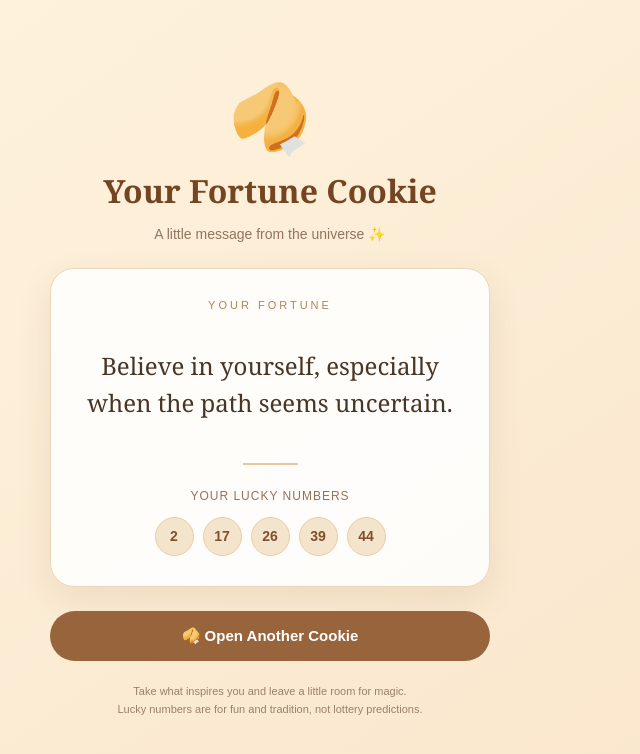
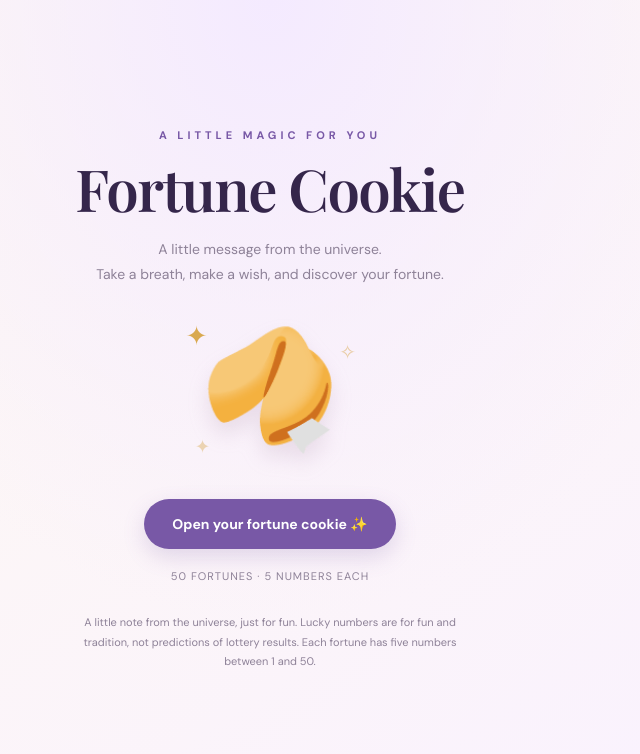
Before and after one commit to christinaaaaaaaaaa123/fortune-cookie, a plain HTML site: page index.html in a window 1280 px wide. Shown: the whole page, without its empty margins (370-1010 px from the left). Drawn offline with nearby package versions, Linux system fonts and the light colour scheme.

Commit message:
Update index.html

```diff
--- a/index.html
+++ b/index.html
@@ -4,10 +4,19 @@
 <head>
 <meta charset="UTF-8">
 <meta name="viewport" content="width=device-width, initial-scale=1.0">
-  <meta name="theme-color" content="#fff8ee">
-  <title>Your Fortune Cookie 🥠</title>
+<title>Fortune Cookie ✨</title>
 
 <style>
+@import url('https://fonts.googleapis.com/css2?family=DM+Sans:wght@400;500;600;700&family=Playfair+Display:wght@500;600;700&display=swap');
+
+:root {
+  --cream: #fffaf1;
+  --purple: #7858a6;
+  --dark: #35264b;
+  --gold: #d9a94f;
+  --muted: #8e8298;
+}
+
 * {
   box-sizing: border-box;
 }
@@ -15,396 +24,504 @@
 body {
   margin: 0;
   min-height: 100vh;
+  font-family: 'DM Sans', sans-serif;
+  color: var(--dark);
+  background:
+    radial-gradient(ellipse at top, #f4eaff 0%, transparent 55%),
+    linear-gradient(145deg, #fffaf1, #f9f1ff);
   display: flex;
+  flex-direction: column;
   align-items: center;
   justify-content: center;
-      padding: 24px 16px;
-      font-family: Georgia, "Times New Roman", serif;
-      background: linear-gradient(145deg, #fff4df, #f9e5cb);
-      color: #493526;
+  padding: 30px 18px;
 }
 
 .container {
   width: 100%;
-      max-width: 440px;
+  max-width: 540px;
   text-align: center;
 }
 
-    .cookie {
-      font-size: 66px;
-      margin-bottom: 8px;
-      animation: appear 0.5s ease;
+.eyebrow {
+  font-size: 11px;
+  letter-spacing: 4px;
+  font-weight: 700;
+  color: var(--purple);
+  text-transform: uppercase;
+  margin-bottom: 15px;
 }
 
 h1 {
-      font-size: 32px;
-      margin: 0 0 10px;
-      color: #744523;
+  font-family: 'Playfair Display', serif;
+  font-size: clamp(38px, 8vw, 58px);
+  line-height: 1.1;
+  margin: 0;
+  font-weight: 600;
+  letter-spacing: -1.5px;
 }
 
 .subtitle {
-      font-family: Arial, sans-serif;
-      color: #92755f;
+  margin: 16px auto 30px;
+  max-width: 350px;
   font-size: 14px;
-      margin-bottom: 26px;
+  line-height: 1.8;
+  color: var(--muted);
 }
 
-    .card {
-      background: rgba(255, 255, 255, 0.88);
-      border: 1px solid #ecd6b9;
-      border-radius: 24px;
-      padding: 30px 22px;
-      box-shadow: 0 12px 35px rgba(105, 67, 33, 0.10);
-    }
-
-    .label {
-      font-family: Arial, sans-serif;
-      font-size: 11px;
-      letter-spacing: 3px;
-      color: #b18454;
-      margin-bottom: 18px;
-    }
-
-    #fortune {
-      font-size: 24px;
-      line-height: 1.55;
-      min-height: 110px;
+.cookie-area {
+  position: relative;
+  margin: 0 auto 22px;
+  width: 190px;
+  height: 160px;
   display: flex;
   align-items: center;
   justify-content: center;
 }
 
-    .divider {
-      width: 55px;
-      height: 2px;
-      background: #e6c79e;
-      margin: 24px auto;
+.cookie {
+  font-size: 112px;
+  cursor: pointer;
+  filter: drop-shadow(0 12px 10px #a989a533);
+  transition: transform 0.4s ease;
+  user-select: none;
+  animation: float 3s ease-in-out infinite;
+}
+
+.cookie:hover {
+  transform: scale(1.1) rotate(-7deg);
+}
+
+.cookie.opened {
+  animation: pop 0.6s ease;
+}
+
+.sparkle {
+  position: absolute;
+  color: var(--gold);
+  font-size: 23px;
+  animation: twinkle 2s ease-in-out infinite;
+}
+
+.s1 { top: 4px; left: 12px; }
+.s2 { top: 20px; right: 8px; animation-delay: .7s; }
+.s3 { bottom: 15px; left: 18px; animation-delay: 1.1s; }
+
+button {
+  font-family: inherit;
+  border: none;
+  cursor: pointer;
+  transition: transform .2s, box-shadow .2s, background .2s;
+}
+
+.primary {
+  background: var(--purple);
+  color: white;
+  padding: 16px 28px;
+  border-radius: 50px;
+  font-size: 14px;
+  font-weight: 700;
+  box-shadow: 0 8px 22px #7858a633;
+}
+
+.primary:hover {
+  background: #62438e;
+  transform: translateY(-2px);
+  box-shadow: 0 12px 26px #7858a644;
+}
+
+.primary:active {
+  transform: scale(.98);
+}
+
+.fortune-card {
+  display: none;
+  margin: 30px auto 0;
+  padding: 30px 25px;
+  border: 1px solid #eadff2;
+  border-radius: 24px;
+  background: #ffffffc9;
+  box-shadow: 0 15px 50px #67468d12;
+  animation: reveal .6s ease;
+}
+
+.fortune-card.visible {
+  display: block;
+}
+
+.card-label {
+  font-size: 10px;
+  font-weight: 700;
+  letter-spacing: 3px;
+  color: var(--purple);
+  text-transform: uppercase;
+}
+
+.fortune-number {
+  font-family: 'Playfair Display', serif;
+  font-size: 14px;
+  color: var(--muted);
+  margin: 12px 0;
+}
+
+.fortune-text {
+  font-family: 'Playfair Display', serif;
+  font-size: clamp(22px, 5vw, 29px);
+  line-height: 1.5;
+  margin: 14px 0 25px;
 }
 
 .lucky-title {
-      font-family: Arial, sans-serif;
-      font-size: 12px;
-      color: #947258;
-      letter-spacing: 1px;
-      margin-bottom: 14px;
+  color: var(--muted);
+  font-size: 11px;
+  font-weight: 700;
+  letter-spacing: 2px;
+  text-transform: uppercase;
+  margin-bottom: 15px;
 }
 
-    #numbers {
+.numbers {
   display: flex;
   flex-wrap: wrap;
   justify-content: center;
-      gap: 9px;
+  gap: 10px;
 }
 
 .number {
-      width: 39px;
-      height: 39px;
   display: flex;
+  justify-content: center;
   align-items: center;
-      justify-content: center;
+  width: 43px;
+  height: 43px;
   border-radius: 50%;
-      background: #f5e4cc;
-      color: #80502c;
-      font-family: Arial, sans-serif;
+  color: var(--purple);
+  background: #f1e8fa;
   font-size: 14px;
-      font-weight: bold;
-      border: 1px solid #e8cda9;
+  font-weight: 700;
+  border: 1px solid #e5d7f3;
 }
 
-    button {
-      width: 100%;
-      margin-top: 24px;
-      padding: 16px 18px;
-      border: none;
-      border-radius: 30px;
-      background: #98643c;
-      color: white;
-      font-size: 15px;
-      font-weight: bold;
-      cursor: pointer;
-      transition: background 0.2s, transform 0.2s;
+.card-actions {
+  display: flex;
+  justify-content: center;
+  flex-wrap: wrap;
+  gap: 10px;
+  margin-top: 25px;
 }
 
-    button:hover {
-      background: #774a2b;
-      transform: translateY(-2px);
+.secondary {
+  background: white;
+  border: 1px solid #e6dcec;
+  color: var(--dark);
+  padding: 12px 19px;
+  border-radius: 50px;
+  font-size: 12px;
+  font-weight: 600;
 }
 
-    button:active {
-      transform: scale(0.98);
+.secondary:hover {
+  background: #f6effb;
 }
 
 .footer {
-      font-family: Arial, sans-serif;
+  max-width: 380px;
+  margin: 30px auto 0;
+  color: var(--muted);
   font-size: 11px;
-      line-height: 1.6;
-      color: #9a806a;
-      margin-top: 22px;
+  line-height: 1.8;
 }
 
-    @keyframes appear {
-      from {
-        opacity: 0;
-        transform: translateY(8px);
-      }
-      to {
-        opacity: 1;
-        transform: translateY(0);
-      }
+.counter {
+  margin-top: 20px;
+  font-size: 11px;
+  color: var(--muted);
+  letter-spacing: 1px;
 }
 
-    @media (max-width: 380px) {
-      h1 {
-        font-size: 28px;
+@keyframes float {
+  0%, 100% { transform: translateY(0); }
+  50% { transform: translateY(-9px); }
 }
 
-      #fortune {
-        font-size: 21px;
+@keyframes twinkle {
+  0%, 100% { opacity: .4; transform: scale(.8); }
+  50% { opacity: 1; transform: scale(1.15); }
 }
 
-      .card {
-        padding: 25px 16px;
+@keyframes pop {
+  0% { transform: scale(.7) rotate(-15deg); }
+  60% { transform: scale(1.15) rotate(7deg); }
+  100% { transform: scale(1) rotate(0); }
 }
+
+@keyframes reveal {
+  from { opacity: 0; transform: translateY(14px); }
+  to { opacity: 1; transform: translateY(0); }
+}
+
+@media (max-width: 420px) {
+  .fortune-card { padding: 25px 17px; }
+  .number { width: 39px; height: 39px; }
 }
 </style>
 </head>
 
 <body>
 <main class="container">
-    <div class="cookie">🥠</div>
-    <h1>Your Fortune Cookie</h1>
-    <p class="subtitle">A little message from the universe ✨</p>
+  <div class="eyebrow">A little magic for you</div>
 
-    <section class="card">
-      <div class="label">YOUR FORTUNE</div>
+  <h1>Fortune Cookie</h1>
 
-      <div id="fortune" aria-live="polite">
-        Your next little surprise is waiting...
+  <p class="subtitle">
+    A little message from the universe.<br>
+    Take a breath, make a wish, and discover your fortune.
+  </p>
+
+  <div class="cookie-area">
+    <span class="sparkle s1">✦</span>
+    <span class="sparkle s2">✧</span>
+    <span class="sparkle s3">✦</span>
+    <div class="cookie" id="cookie" onclick="getFortune()" role="button"
+         tabindex="0" aria-label="Open your fortune cookie">🥠</div>
   </div>
 
-      <div class="divider"></div>
+  <button class="primary" id="mainButton" onclick="getFortune()">
+    Open your fortune cookie ✨
+  </button>
 
-      <div class="lucky-title">YOUR LUCKY NUMBERS</div>
-      <div id="numbers"></div>
+  <section class="fortune-card" id="fortuneCard" aria-live="polite">
+    <div class="card-label">Your fortune</div>
+    <div class="fortune-number" id="fortuneNumber"></div>
+    <p class="fortune-text" id="fortuneText"></p>
+
+    <div class="lucky-title">Lucky numbers</div>
+    <div class="numbers" id="numbers"></div>
+
+    <div class="card-actions">
+      <button class="secondary" onclick="copyFortune()">
+        Copy fortune ↗
+      </button>
+      <button class="secondary" onclick="getFortune()">
+        Another cookie ↻
+      </button>
+    </div>
   </section>
 
-    <button id="newFortune" type="button">
-      🥠 Open Another Cookie
-    </button>
+  <div class="counter">50 FORTUNES · 5 NUMBERS EACH</div>
 
   <p class="footer">
-      Take what inspires you and leave a little room for magic.<br>
-      Lucky numbers are for fun and tradition, not lottery predictions.
+    A little note from the universe, just for fun.
+    Lucky numbers are for fun and tradition, not predictions
+    of lottery results. Each fortune has five numbers between 1 and 50.
   </p>
 </main>
 
 <script>
 const fortunes = [
   {
-        message: "A wonderful opportunity will appear when you least expect it.",
+    text: "A wonderful opportunity will appear when you least expect it.",
     numbers: [3, 11, 18, 27, 42]
   },
   {
-        message: "Your kindness today will return to you threefold.",
+    text: "Your kindness today will return to you threefold.",
     numbers: [5, 14, 22, 31, 46]
   },
   {
-        message: "A new adventure is closer than you think.",
+    text: "A new adventure is closer than you think.",
     numbers: [7, 16, 25, 34, 49]
   },
   {
-        message: "The smallest step forward can lead to your greatest success.",
+    text: "The smallest step forward can lead to your greatest success.",
     numbers: [2, 13, 21, 36, 44]
   },
   {
-        message: "Good fortune favors the courage to begin.",
+    text: "Good fortune favors the courage to begin.",
     numbers: [8, 17, 23, 32, 41]
   },
   {
-        message: "Someone is about to bring unexpected joy into your life.",
+    text: "Someone is about to bring unexpected joy into your life.",
     numbers: [4, 12, 26, 35, 48]
   },
   {
-        message: "Your patience is quietly building something extraordinary.",
+    text: "Your patience is quietly building something extraordinary.",
     numbers: [6, 19, 24, 38, 45]
   },
   {
-        message: "A dream you almost forgot is ready to bloom.",
+    text: "A dream you almost forgot is ready to bloom.",
     numbers: [1, 15, 28, 33, 47]
   },
   {
-        message: "Trust your instincts; they know the way forward.",
+    text: "Trust your instincts; they know the way forward.",
     numbers: [9, 18, 27, 39, 43]
   },
   {
-        message: "Happiness will find you in an ordinary moment.",
+    text: "Happiness will find you in an ordinary moment.",
     numbers: [10, 20, 29, 37, 50]
   },
   {
-        message: "A pleasant surprise will brighten your coming days.",
+    text: "A pleasant surprise will brighten your coming days.",
     numbers: [3, 14, 24, 36, 45]
   },
   {
-        message: "Your next great idea will come when you relax.",
+    text: "Your next great idea will come when you relax.",
     numbers: [6, 11, 22, 34, 48]
   },
   {
-        message: "Believe in yourself, especially when the path seems uncertain.",
+    text: "Believe in yourself, especially when the path seems uncertain.",
     numbers: [2, 17, 26, 39, 44]
   },
   {
-        message: "A friendship will open the door to a new opportunity.",
+    text: "A friendship will open the door to a new opportunity.",
     numbers: [5, 16, 28, 31, 47]
   },
   {
-        message: "The universe rewards those who keep an open heart.",
+    text: "The universe rewards those who keep an open heart.",
     numbers: [7, 12, 23, 35, 42]
   },
   {
-        message: "A little risk may bring a wonderful reward.",
+    text: "A little risk may bring a wonderful reward.",
     numbers: [1, 19, 25, 33, 46]
   },
   {
-        message: "Your hard work is about to speak for itself.",
+    text: "Your hard work is about to speak for itself.",
     numbers: [8, 13, 21, 37, 49]
   },
   {
-        message: "Love grows where laughter and honesty meet.",
+    text: "Love grows where laughter and honesty meet.",
     numbers: [4, 15, 27, 32, 50]
   },
   {
-        message: "A change of scenery will refresh your spirit.",
+    text: "A change of scenery will refresh your spirit.",
     numbers: [9, 14, 29, 38, 41]
   },
   {
-        message: "The answer you seek may be simpler than you imagine.",
+    text: "The answer you seek may be simpler than you imagine.",
     numbers: [10, 18, 24, 34, 43]
   },
   {
-        message: "Money may come from an unexpected direction.",
+    text: "Money may come from an unexpected direction.",
     numbers: [3, 17, 26, 40, 48]
   },
   {
-        message: "You are closer to your goal than you realize.",
+    text: "You are closer to your goal than you realize.",
     numbers: [6, 12, 25, 31, 44]
   },
   {
-        message: "A generous heart attracts beautiful experiences.",
+    text: "A generous heart attracts beautiful experiences.",
     numbers: [2, 16, 23, 37, 45]
   },
   {
-        message: "Today is a good day to turn a maybe into a yes.",
+    text: "Today is a good day to turn a maybe into a yes.",
     numbers: [5, 11, 28, 39, 47]
   },
   {
-        message: "Your unique talents will soon be noticed.",
+    text: "Your unique talents will soon be noticed.",
     numbers: [7, 19, 22, 33, 50]
   },
   {
-        message: "A peaceful mind makes room for a lucky breakthrough.",
+    text: "A peaceful mind makes room for a lucky breakthrough.",
     numbers: [1, 13, 27, 36, 42]
   },
   {
-        message: "Someone appreciates you more than they say.",
+    text: "Someone appreciates you more than they say.",
     numbers: [4, 18, 21, 35, 49]
   },
   {
-        message: "An old problem will soon reveal a new solution.",
+    text: "An old problem will soon reveal a new solution.",
     numbers: [8, 15, 24, 32, 46]
   },
   {
-        message: "Your future holds a reason to celebrate.",
+    text: "Your future holds a reason to celebrate.",
     numbers: [9, 12, 26, 38, 43]
   },
   {
-        message: "Say yes to the invitation that sparks your curiosity.",
+    text: "Say yes to the invitation that sparks your curiosity.",
     numbers: [10, 17, 29, 34, 41]
   },
   {
-        message: "A bold choice today may become tomorrow's best memory.",
+    text: "A bold choice today may become tomorrow's best memory.",
     numbers: [3, 16, 22, 37, 48]
   },
   {
-        message: "Your confidence is the key that opens the next door.",
+    text: "Your confidence is the key that opens the next door.",
     numbers: [5, 14, 25, 33, 45]
   },
   {
-        message: "A lucky coincidence will arrive at just the right time.",
+    text: "A lucky coincidence will arrive at just the right time.",
     numbers: [2, 11, 28, 40, 47]
   },
   {
-        message: "The people you meet today may shape your tomorrow.",
+    text: "The people you meet today may shape your tomorrow.",
     numbers: [6, 19, 23, 31, 50]
   },
   {
-        message: "Let go of what weighs you down to welcome what lifts you up.",
+    text: "Let go of what weighs you down to welcome what lifts you up.",
     numbers: [1, 15, 24, 36, 44]
   },
   {
-        message: "Your next chapter will be brighter than your last.",
+    text: "Your next chapter will be brighter than your last.",
     numbers: [7, 13, 27, 39, 46]
   },
   {
-        message: "A little humor will turn a difficult day around.",
+    text: "A little humor will turn a difficult day around.",
     numbers: [4, 17, 21, 34, 42]
   },
   {
-        message: "An unexpected message will bring good news.",
+    text: "An unexpected message will bring good news.",
     numbers: [8, 12, 29, 35, 49]
   },
   {
-        message: "Your persistence will turn an obstacle into a stepping stone.",
+    text: "Your persistence will turn an obstacle into a stepping stone.",
     numbers: [9, 16, 26, 32, 45]
   },
   {
-        message: "The right moment often comes after you take the first step.",
+    text: "The right moment often comes after you take the first step.",
     numbers: [10, 14, 23, 38, 47]
   },
   {
-        message: "A new connection will inspire an exciting possibility.",
+    text: "A new connection will inspire an exciting possibility.",
     numbers: [3, 18, 25, 41, 46]
   },
   {
-        message: "Give yourself credit for how far you have come.",
+    text: "Give yourself credit for how far you have come.",
     numbers: [5, 12, 27, 33, 48]
   },
   {
-        message: "A quiet act of kindness will make a lasting difference.",
+    text: "A quiet act of kindness will make a lasting difference.",
     numbers: [2, 19, 22, 36, 43]
   },
   {
-        message: "Your luck improves when you make room for new ideas.",
+    text: "Your luck improves when you make room for new ideas.",
     numbers: [6, 15, 28, 37, 41]
   },
   {
-        message: "Something you share today will return as a blessing.",
+    text: "Something you share today will return as a blessing.",
     numbers: [1, 11, 24, 35, 50]
   },
   {
-        message: "The courage to change your mind is a special strength.",
+    text: "The courage to change your mind is a special strength.",
     numbers: [7, 17, 26, 34, 44]
   },
   {
-        message: "A joyful occasion is waiting just around the corner.",
+    text: "A joyful occasion is waiting just around the corner.",
     numbers: [4, 13, 29, 32, 47]
   },
   {
-        message: "Your best investment is the time you spend growing.",
+    text: "Your best investment is the time you spend growing.",
     numbers: [8, 18, 21, 39, 45]
   },
   {
-        message: "A little faith and a little action can change everything.",
+    text: "A little faith and a little action can change everything.",
     numbers: [9, 14, 25, 37, 42]
   },
   {
-        message: "Good things are gathering momentum in your life.",
+    text: "Good things are gathering momentum in your life.",
     numbers: [10, 16, 23, 31, 49]
   }
 ];
 
 let previousIndex = -1;
 
-    function openFortune() {
+function getFortune() {
   let index;
 
   do {
@@ -413,28 +530,64 @@
 
   previousIndex = index;
 
-      const selected = fortunes[index];
+  const fortune = fortunes[index];
+  const cookie = document.getElementById("cookie");
+  const card = document.getElementById("fortuneCard");
 
-      document.getElementById("fortune").textContent =
-        selected.message;
+  cookie.classList.remove("opened");
+  void cookie.offsetWidth;
+  cookie.classList.add("opened");
+
+  document.getElementById("fortuneNumber").textContent =
+    `Fortune ${index + 1} of ${fortunes.length}`;
+
+  document.getElementById("fortuneText").textContent =
+    `“${fortune.text}”`;
 
   const numbersContainer = document.getElementById("numbers");
   numbersContainer.replaceChildren();
 
-      selected.numbers.forEach(number => {
+  fortune.numbers.forEach(number => {
     const ball = document.createElement("span");
     ball.className = "number";
     ball.textContent = number;
     numbersContainer.appendChild(ball);
   });
+
+  card.classList.remove("visible");
+  void card.offsetWidth;
+  card.classList.add("visible");
+
+  document.getElementById("mainButton").textContent =
+    "Reveal another fortune ✨";
+
+  card.scrollIntoView({ behavior: "smooth", block: "nearest" });
 }
 
-    document.getElementById("newFortune").addEventListener(
-      "click",
-      openFortune
-    );
+async function copyFortune() {
+  const number = document.getElementById("fortuneNumber").textContent;
+  const message = document.getElementById("fortuneText").textContent;
+  const luckyNumbers = [...document.querySelectorAll(".number")]
+    .map(el => el.textContent)
+    .join(", ");
 
-    openFortune();
+  const text = `${number}\n${message}\nLucky numbers: ${luckyNumbers}`;
+
+  try {
+    await navigator.clipboard.writeText(text);
+    document.querySelector(".card-actions .secondary").textContent =
+      "Copied ✓";
+  } catch {
+    window.prompt("Copy your fortune:", text);
+  }
+}
+
+document.getElementById("cookie").addEventListener("keydown", event => {
+  if (event.key === "Enter" || event.key === " ") {
+    event.preventDefault();
+    getFortune();
+  }
+});
 </script>
 </body>
 </html>
```
Lines whose indentation alone changed are shown as unchanged.
